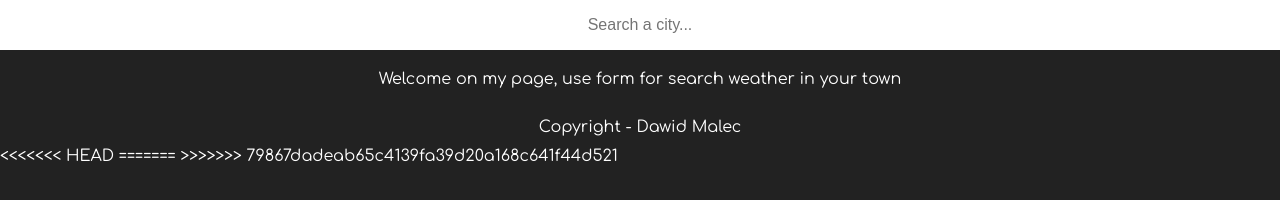
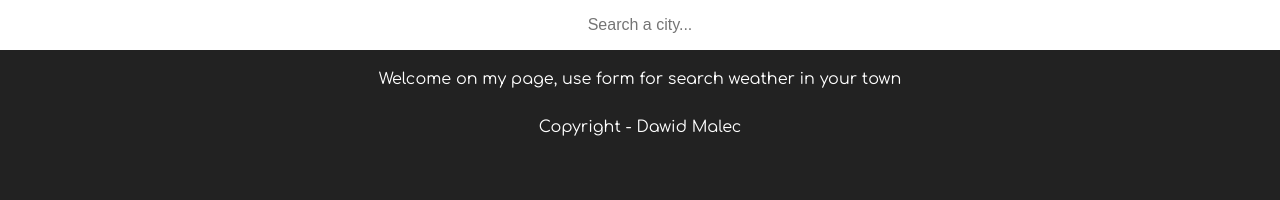
Before and after one commit to mlody73/weather-app-react, a React app: page dist/index.html in a window 1280 px wide. Built offline with nearby package versions, Linux system fonts and the light colour scheme.

Commit message:
Update index.html

```diff
--- a/dist/index.html
+++ b/dist/index.html
@@ -13,10 +13,10 @@
   <div id="app">Render</div>
 
   <script>__REACT_DEVTOOLS_GLOBAL_HOOK__ = parent.__REACT_DEVTOOLS_GLOBAL_HOOK__</script>
-<<<<<<< HEAD
+
   <script type="text/javascript" src="/dist/assets/app.js"></script>
-=======
+
   <script type="text/javascript" src="https://mlody73.github.io/weather-app-react/dist/assets/app.js"></script>
->>>>>>> 79867dadeab65c4139fa39d20a168c641f44d521
+
 </body>
 </html>
```
